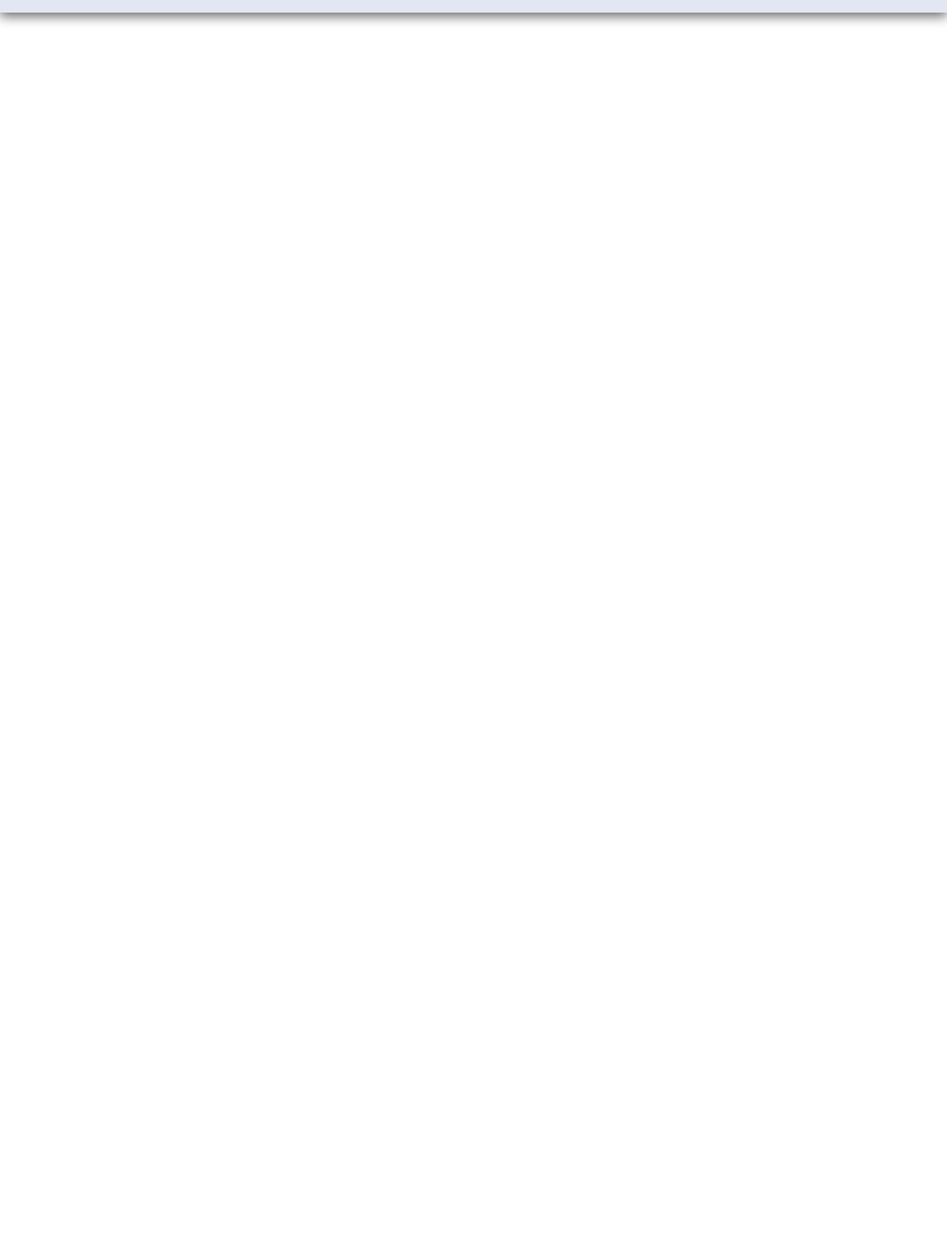
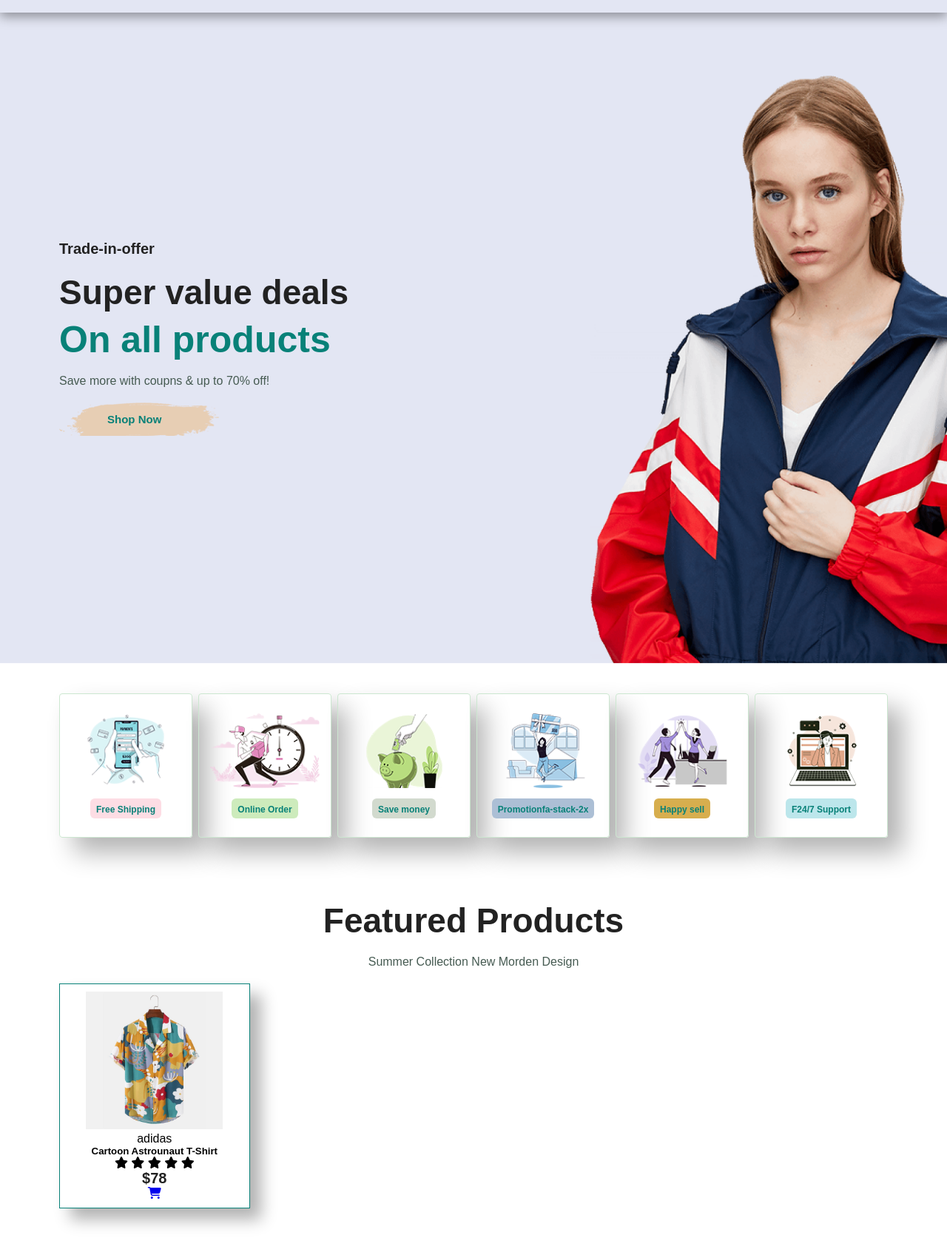
Before and after one commit to amenadel/e-commerce, a plain HTML site: page e-commerce1/index.html in a window 1280 px wide. Shown: the part 67-1740 px from the top of the page at 74% size. Before the commit the page ends 800 px from the top, so only its background shows below. Drawn offline with Linux system fonts and the light colour scheme.

Commit message:
Hero Complete

```diff
--- a/e-commerce1/index.html
+++ b/e-commerce1/index.html
@@ -9,7 +9,8 @@
     <script src="https://kit.fontawesome.com/ee931340de.js" crossorigin="anonymous"></script>
 </head>
 <body>
-    <section id="header">
+
+    <section id="header"><!--Header-->
         <a href="#"><img src="img/logo.png" alt="logo" class="logo"></a>
 
         <div>
@@ -22,7 +23,66 @@
                 <li><a href="#"><i class="fa-solid fa-cart-shopping"></i></a></li>
             </ul>
         </div>
+    </section><!--Header End-->
+    <section id="hero"><!--Hero-->
+        <h4>Trade-in-offer</h4>
+        <h2>Super value deals</h2>
+        <h1>On all products</h1>
+        <p>Save more with coupns & up to 70% off!</p>
+        <button>Shop Now</button>
+
+    </section><!--Hero End-->
+    <section id="feature" class="section-p1">
+        <div class="fe-box">
+            <img src="img/features/f1.png" alt="image">
+            <h6>Free Shipping</h6>
+        </div>
+        <div class="fe-box">
+            <img src="img/features/f2.png" alt="image">
+            <h6>Online Order</h6>
+        </div>
+        <div class="fe-box">
+            <img src="img/features/f3.png" alt="image">
+            <h6>Save money</h6>
+        </div>
+        <div class="fe-box">
+            <img src="img/features/f4.png" alt="image">
+            <h6>Promotionfa-stack-2x</h6>
+        </div>
+        <div class="fe-box">
+            <img src="img/features/f5.png" alt="image">
+            <h6>Happy sell</h6>
+        </div>
+        <div class="fe-box">
+            <img src="img/features/f6.png" alt="image">
+            <h6>F24/7 Support</h6>
+        </div>
     </section>
+    <section id="product1" class="section-p1">
+        <h2>Featured Products</h2>
+        <p>Summer Collection New Morden Design</p>
+        <div class="pro">
+            <img src="img/products/f1.jpg" alt="product">
+            <div class="description">
+                <span>adidas</span>
+                <h5>Cartoon Astrounaut T-Shirt</h5>
+                <div class="star">
+                    <i class="fas fa-star"></i>
+                    <i class="fas fa-star"></i>
+                    <i class="fas fa-star"></i>
+                    <i class="fas fa-star"></i>
+                    <i class="fas fa-star"></i>
+                </div>
+
+                <h4>$78</h4>
+
+            </div>
+            <a href="#"><i class="fa-solid fa-cart-shopping description-buy-icon"></i></a>
+
+        </div>
+    </section>
+
+
     <script src="script.js"></script>
 </body>
 </html>
--- a/e-commerce1/style.css
+++ b/e-commerce1/style.css
@@ -67,7 +67,11 @@ body
     justify-content: space-between;
     padding: 20px 80px;
     background: #e3e6f3;
-    box-shadow: 0 5px 15px rgba(0, 0, 0, .6);
+    box-shadow: 0 5px 15px rgba(0, 0, 0, .4);
+    z-index: 999;
+    position: sticky;
+    top: 0;
+    left: 0;
 }
 
 #navbar
@@ -117,9 +121,127 @@ body
 }
 
 
+/* Home Page*/
+
+#hero
+{
+    background-image: url("img/hero4.png");
+    height: 110vh;
+    width: 100%;
+    background-size: cover;
+    padding: 0 80px;
+    display: flex;
+    align-items: flex-start;
+    flex-direction: column;
+    justify-content: center;
+}
 
 
-/* Home Page*/
+#hero h4
+{
+    padding-bottom: 15px;
+}
+
+#hero h1
+{
+    color: #088178;
+}
 
 
+#hero button
+{
+    background-image: url("img/button.png");
+    background-color: transparent;
+    color: #088178;
+    border: 0;
+    padding: 14px 80px 14px 65px;
+    background-repeat: no-repeat;
+    cursor: pointer;
+    font-weight: 700;
+    font-size: 15px;
+}
+
+#feature
+{
+    display: flex;
+    align-items: center;
+    justify-content: space-between;
+    flex-wrap: wrap;
+
+}
+
+
+#feature .fe-box
+{
+   width: 180px;
+   text-align: center;
+   padding: 25px 15px;
+   box-shadow: 20px 20px 34px rgba(0, 0, 0, .3);
+   border:1px solid #cce7d0;
+   border-radius: 4px;
+}
+
+#feature .fe-box:hover
+{
+    box-shadow: 10px 10px 54px rgba(70, 26, 221, .3);
+}
+
+#feature .fe-box img
+{
+    width: 100%;
+    margin-bottom: 10px;
+}
+
+
+#feature .fe-box h6
+{
+    display: inline-block;
+    padding: 9px 8px 6px 8px;
+    line-height: 1;
+    border-radius: 6px;
+    color: #088178;
+    background-color: #fddde4;
+
+}
+
+#feature .fe-box:nth-child(2) h6
+{
+ background-color: #cdebbc;
+}
+#feature .fe-box:nth-child(3) h6
+{
+ background-color: #d2dace;
+}
+#feature .fe-box:nth-child(4) h6
+{
+ background-color: #acbfd5;
+}
+#feature .fe-box:nth-child(5) h6
+{
+ background-color: #d7ae4e;
+}
+#feature .fe-box:nth-child(6) h6
+{
+ background-color: #bce6eb;
+}
+
 /*Shop page*/
+
+#product1
+{
+    text-align: center;
+}
+
+#product1 img
+{
+    width: 80%;
+}
+
+#product1 .pro
+{
+    width: 23%;
+    min-width: 250px;
+    padding: 10px 12px;
+    border: 1px solid #088178;
+    box-shadow: 15px 15px 20px rgba(0, 0, 0, .3);
+}
```
